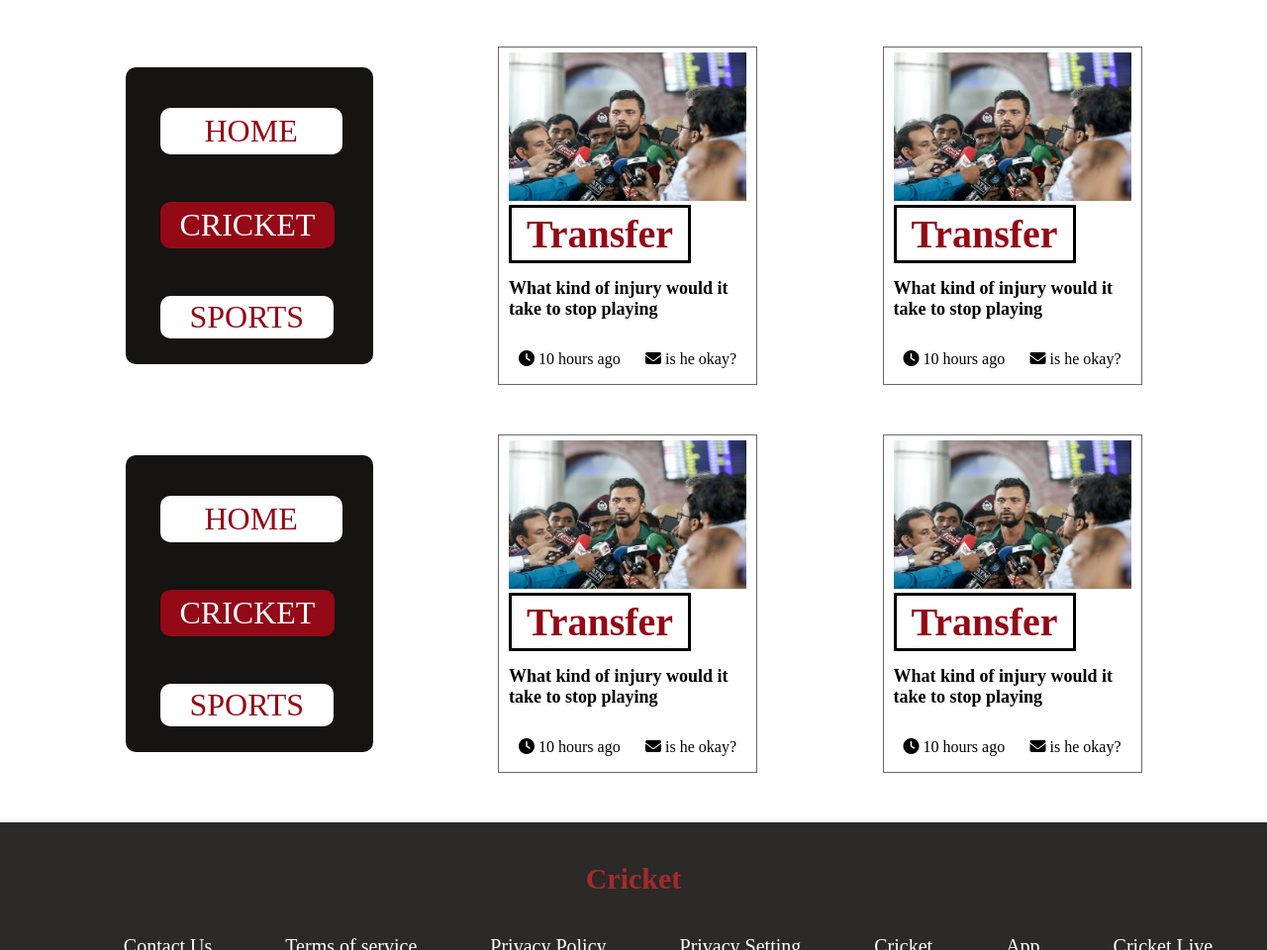
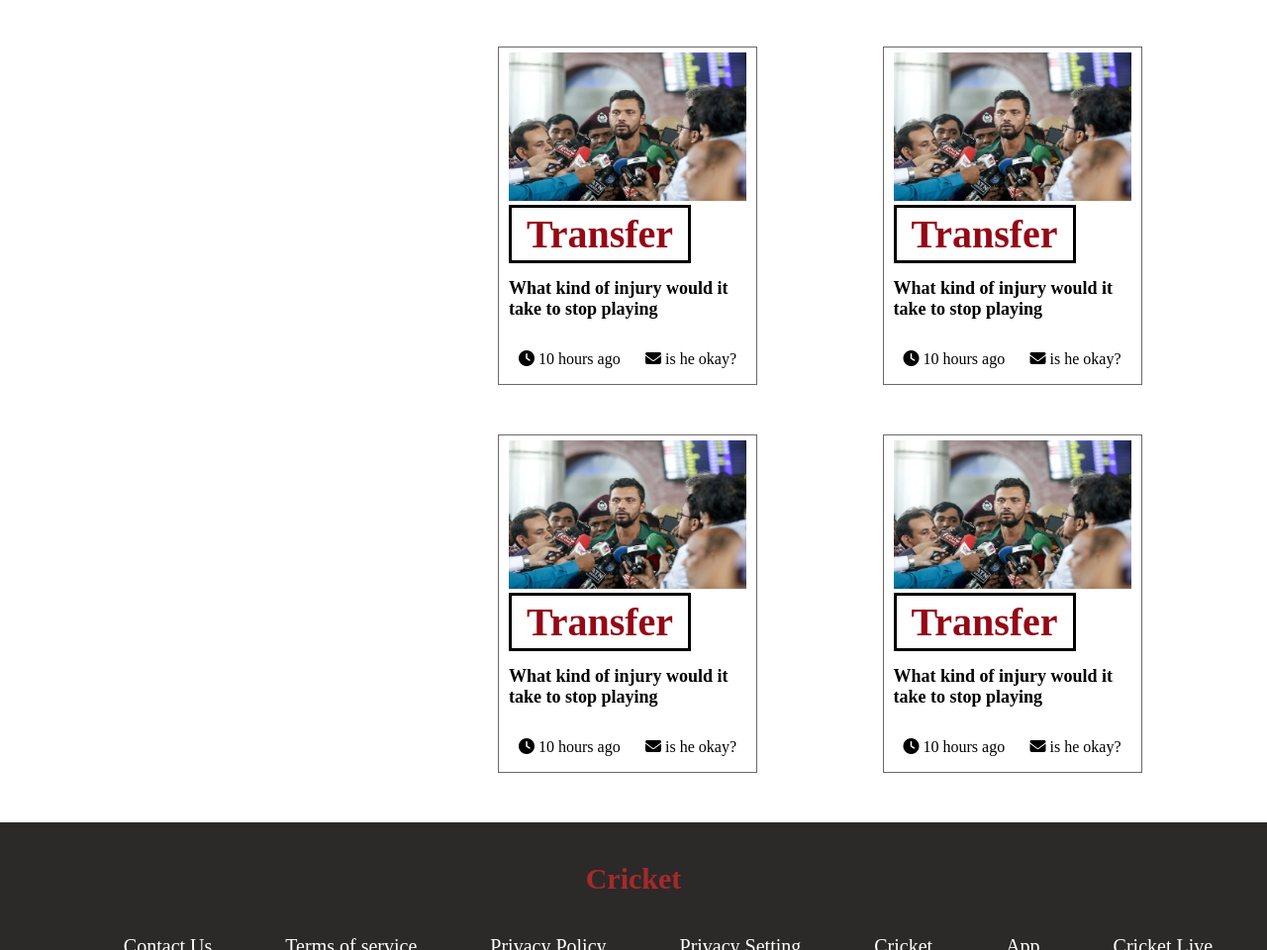
Before and after one commit to LazimDeveloper/Class15-exam-, a plain HTML site: page index.html in a window 1280 px wide. Shown: the part 1045-2005 px from the top of the page at 99% size. Drawn offline with Linux system fonts and the light colour scheme.

Commit message:
completed my project

```diff
--- a/index.html
+++ b/index.html
@@ -61,7 +61,7 @@
     </div>
 
     <div class="middle-two">
-        <div class="mid">
+        <div class="mid midd">
             <h1 class="one">HOME</h1>
             <h1 class="two">CRICKET</h1>
             <h1 class="three">SPORTS</h1>
@@ -93,7 +93,7 @@
     </div>
 
 <div class="middle-three">
-        <div class="mid">
+        <div class="mid midd">
             <h1 class="one">HOME</h1>
             <h1 class="two">CRICKET</h1>
             <h1 class="three">SPORTS</h1>
--- a/style.css
+++ b/style.css
@@ -149,6 +149,10 @@ body{
     margin-bottom: 50px;
 }
 
+.midd{
+    visibility: hidden;
+}
+
 
 /* footer area start from here */
 
```
